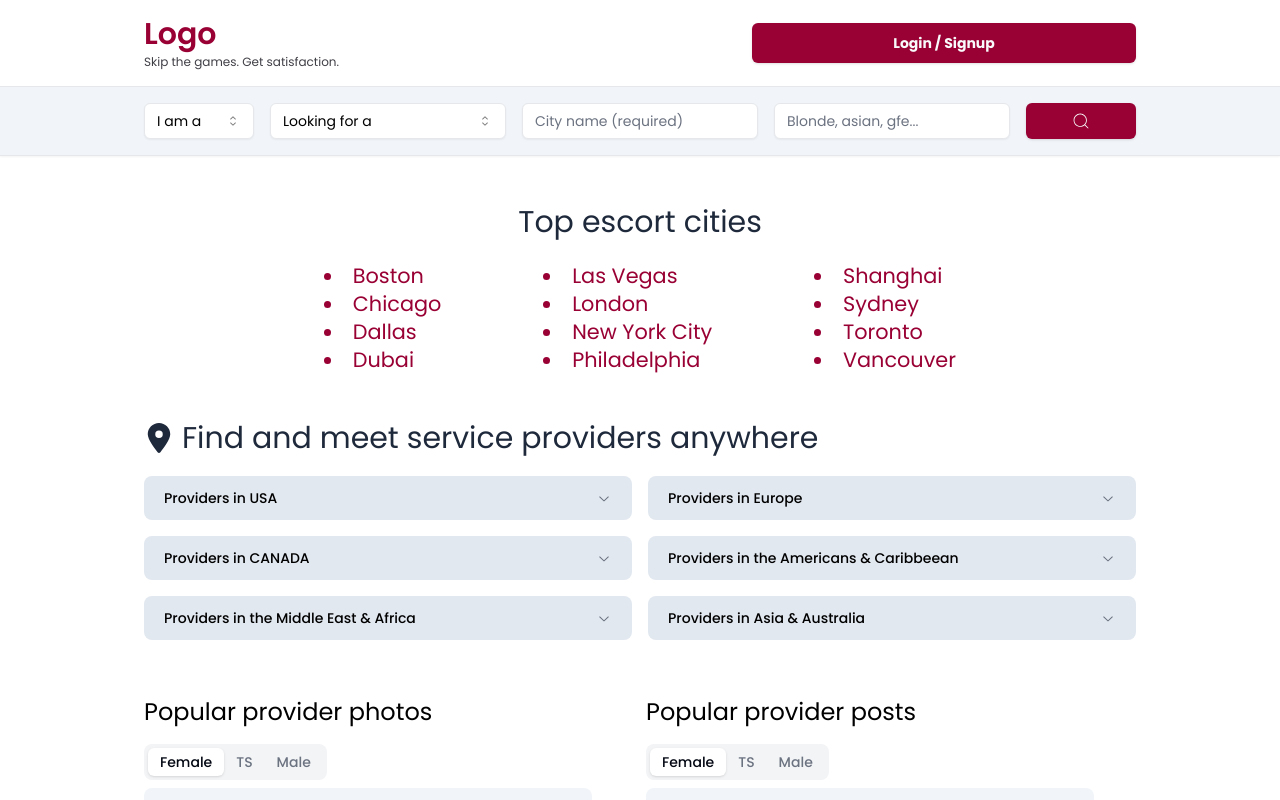
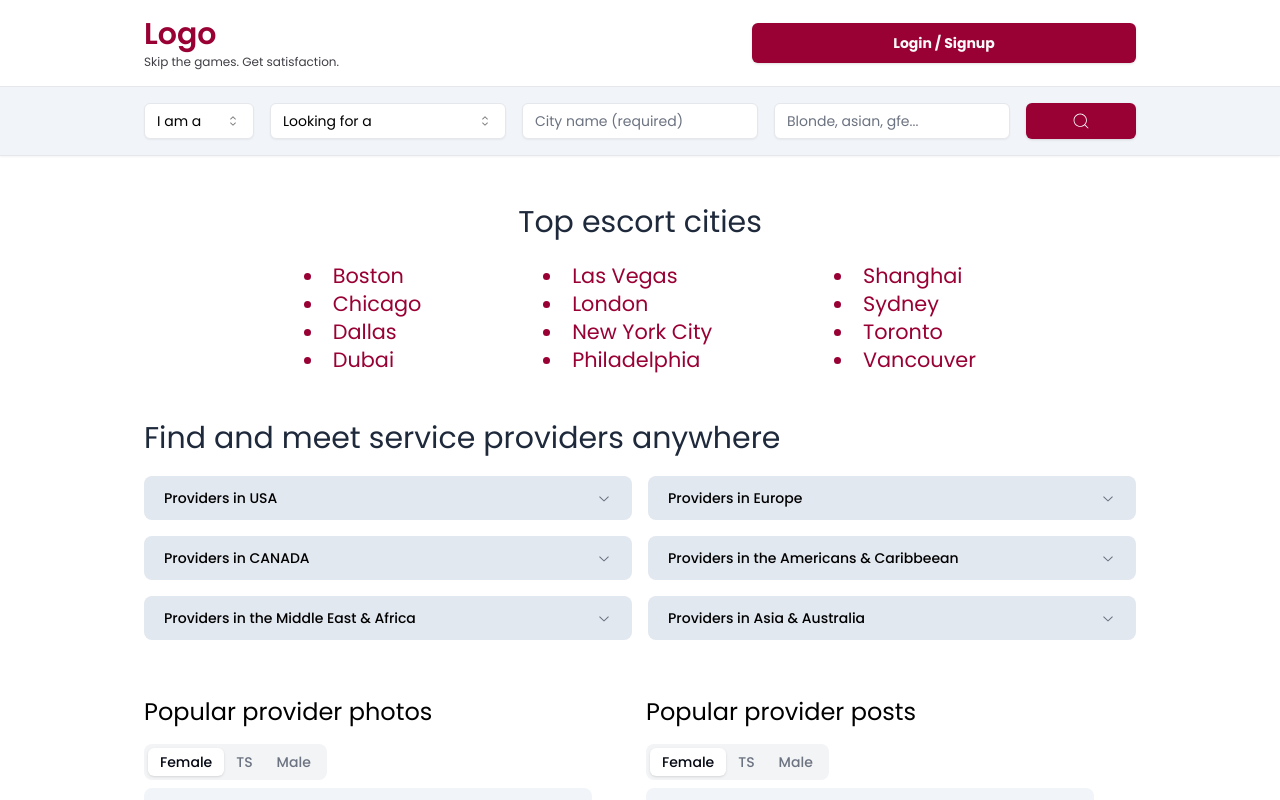
Before and after one commit to shohanux1/classsified, a Next.js app: page / in a window 1280 px wide. Shown: the top 800 px of the page. Built offline with nearby package versions, Linux system fonts and the light colour scheme; grey boxes are pictures that could not be loaded.

Commit message:
Initial change

```diff
--- a/src/app/(platform)/page.tsx
+++ b/src/app/(platform)/page.tsx
@@ -502,7 +502,7 @@ export default function Home() {
           Top escort cities
         </h1>
 
-        <div className="flex items-center justify-between w-full px-5">
+        <div className="flex items-center justify-between w-full">
           <ul className="list-disc list-inside text-primary text-base md:text-[1.3rem] space-y-1 ">
             <li>
               <Link href={"/"}>Boston</Link>
@@ -555,8 +555,7 @@ export default function Home() {
         /> */}
       </div>
 
-      <h1 className="flex items-center gap-2 text-slate-800 text-xl md:text-3xl mb-5">
-        <FaLocationDot />
+      <h1 className=" text-slate-800 text-xl md:text-3xl mb-5">
         Find and meet service providers anywhere
       </h1>
       <div className="grid md:grid-cols-2 gap-3 md:gap-4 mb-5 md:mb-0">
```
